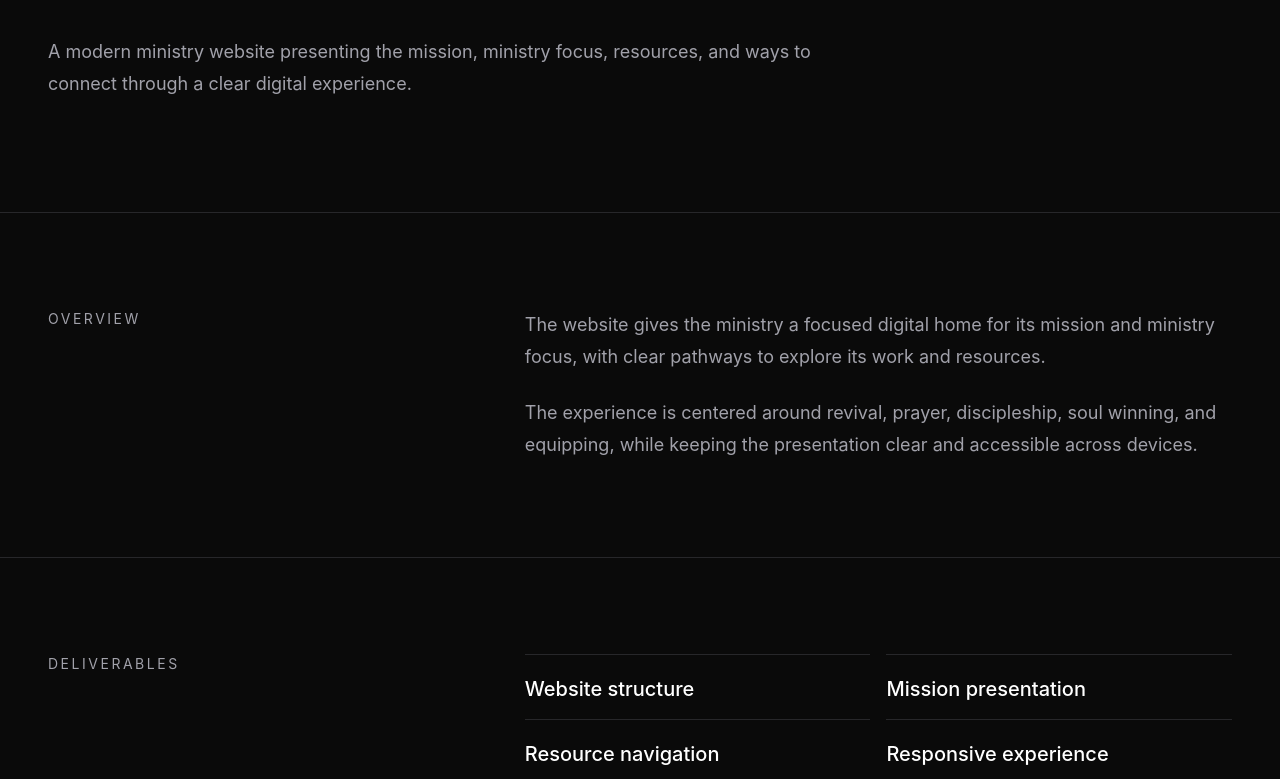
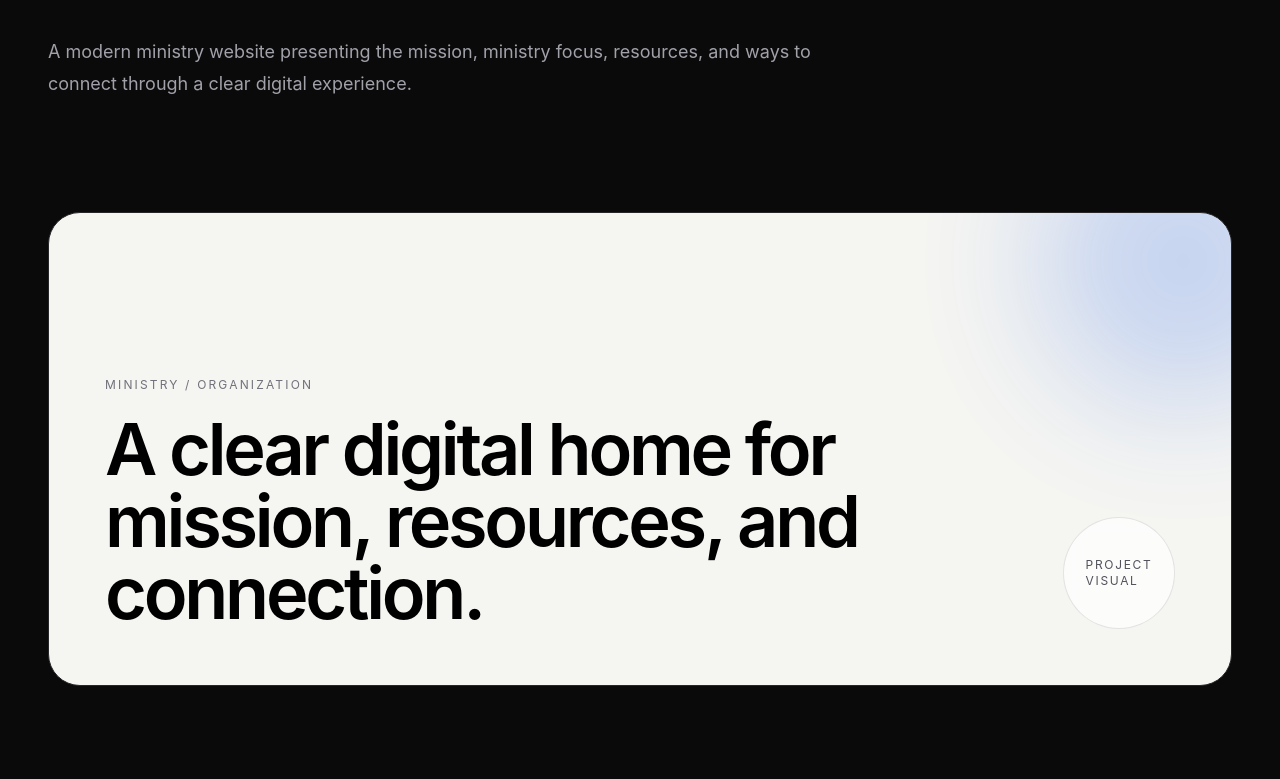
Before and after one commit to Thomas302-star/Thomas-portfolio, a Next.js app: page /work/emmanuel-makanjuola-apostolic-missions in a window 1280 px wide. Shown: the part 581-1360 px from the top of the page. Built offline with nearby package versions, Linux system fonts and the light colour scheme.

Commit message:
feat: add project visual presentation

```diff
--- a/app/work/emmanuel-makanjuola-apostolic-missions/page.tsx
+++ b/app/work/emmanuel-makanjuola-apostolic-missions/page.tsx
@@ -22,6 +22,7 @@ export default function EmmanuelMakanjuolaApostolicMissionsPage() {
         { label: "Experience", value: "Responsive web" },
       ]}
       deliverables={["Website structure", "Mission presentation", "Resource navigation", "Responsive experience"]}
+        visual={{ eyebrow: "Ministry / Organization", title: "A clear digital home for mission, resources, and connection.", accent: "#2563EB" }}
       nextProject={{ title: "Tee Luxury Couture", href: "/work/tee-luxury-couture" }}
     />
   );
```
